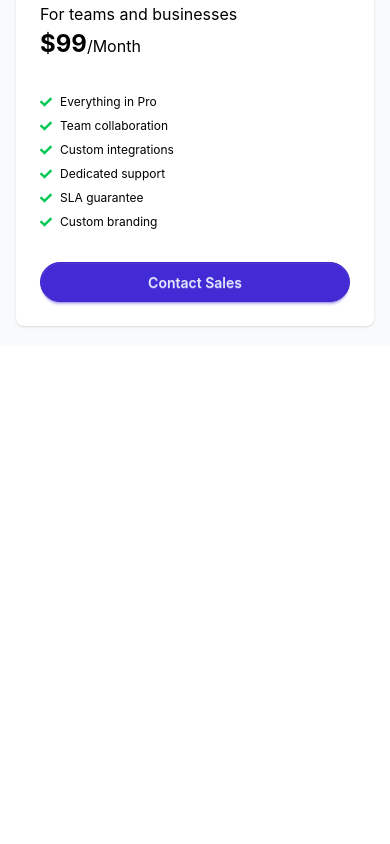
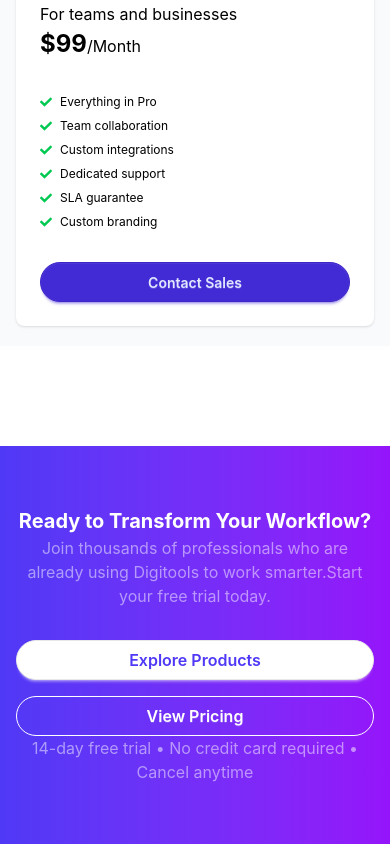
Before and after one commit to foysal41/B13-A6-DigiTools-Platform, a React (Vite) app: page / in a window 390 px wide. Shown: the part 5072-5916 px from the top of the page. Before the commit the page ends 5418 px from the top, so only its background shows below. Built offline with nearby package versions, Linux system fonts and the light colour scheme.

Commit message:
add CTA butotn with gradient background and duel button also i applied responsive flex layout

```diff
--- a/src/App.jsx
+++ b/src/App.jsx
@@ -5,6 +5,7 @@ import Hero from "./Components/Hero/Hero";
 import PremiumToolCard from "./Components/PremiumToolCard/PremiumToolCard";
 import TopNav from "./Components/TopNav/TopNav";
 import Pricing from "./Components/Pricing/Pricing";
+import CTA from "./Components/CTA/CTA";
 
 const productDataPromise = fetch("ProductData.json").then((res) => res.json());
 const pricingDataPromise = fetch("Pricing.json").then((res) => res.json());
@@ -23,6 +24,8 @@ function App() {
       <Suspense fallback="Loading">
         <Pricing pricingDataPromise={pricingDataPromise}></Pricing>
       </Suspense>
+
+      <CTA></CTA>
     </>
   );
 }
--- /dev/null
+++ b/src/Components/CTA/CTA.jsx
@@ -0,0 +1,33 @@
+import React from "react";
+
+const CTA = () => {
+  return (
+    <div className="bg-linear-to-r from-[#4F39F6] to-[#9514FA] mt-25">
+      <div className="max-w-[1300px] py-15 mx-auto px-4">
+        <h2 className="text-center text-white text-[20px] md:text-[40px] font-bold">
+          Ready to Transform Your Workflow?
+        </h2>
+        <p className="text-center text-white/50 text-[16px]">
+          Join thousands of professionals who are already using Digitools to
+          work smarter.Start your free trial today.
+        </p>
+
+        {/* duel button */}
+        <div className="flex flex-col  lg:flex-row justify-center gap-4 mt-8">
+          <button className="btn bg-white text-[16px] text-[#4F39F6] rounded-full">
+            Explore Products
+          </button>
+          <button className="btn btn-outline text-white  text-[16px] rounded-full">
+            View Pricing
+          </button>
+        </div>
+
+        <p className="text-center text-white/50 text-[16px]">
+          14-day free trial • No credit card required • Cancel anytime
+        </p>
+      </div>
+    </div>
+  );
+};
+
+export default CTA;
```
